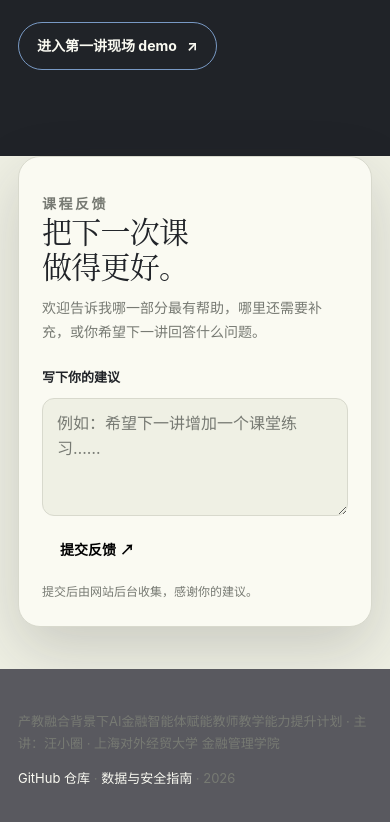
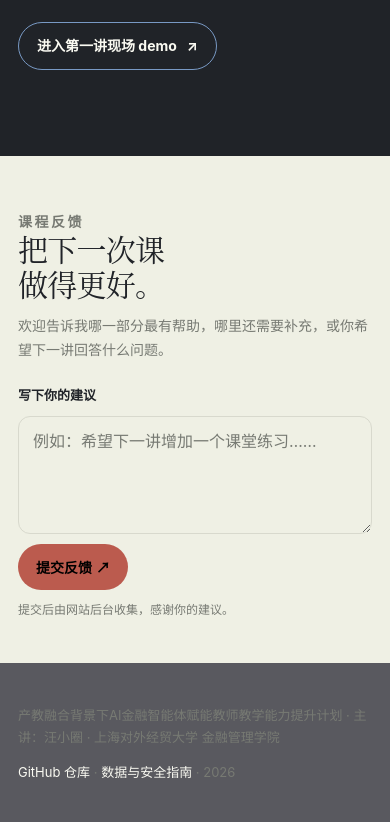
Before and after one commit to xqwang-sh/ai-agent, a plain HTML site: page index.html in a window 390 px wide. Shown: the part 4611-5433 px from the top of the page. Drawn offline with Linux system fonts and the light colour scheme.

Commit message:
Place homepage feedback directly on the page background
Removes the raised feedback card styling while preserving the Netlify Forms submission flow.

```diff
--- a/index.html
+++ b/index.html
@@ -109,8 +109,8 @@
     .closing h2 { max-width: 650px; font-size: clamp(34px, 4.4vw, 53px); line-height: 1.17; }
     .closing p { max-width: 560px; margin: 17px 0 0; color: #d8d9cd; }
     .closing .button-secondary { color: var(--paper); background: transparent; border-color: var(--blue); }
-    .feedback-section { padding: 0 0 58px; background: var(--deck); }
-    .feedback-bar { display: grid; grid-template-columns: minmax(0, .78fr) minmax(320px, 1.22fr); gap: 30px; align-items: center; padding: 30px; background: var(--paper); border: 1px solid var(--line); border-radius: 22px; box-shadow: var(--shadow); }
+    .feedback-section { padding: 58px 0; background: var(--deck); }
+    .feedback-bar { display: grid; grid-template-columns: minmax(0, .78fr) minmax(320px, 1.22fr); gap: 30px; align-items: center; }
     .feedback-bar h2 { color: var(--ink); font-size: clamp(30px, 4vw, 44px); line-height: 1.15; }
     .feedback-bar > div > p { margin: 12px 0 0; color: var(--muted); font-size: 14px; }
     .feedback-form { display: grid; gap: 10px; }
@@ -119,7 +119,7 @@
     .feedback-form textarea::placeholder { color: var(--muted); }
     .feedback-form textarea:focus { outline: 3px solid rgba(120,153,196,.35); outline-offset: 2px; border-color: var(--blue); }
     .feedback-form-row { display: flex; align-items: center; flex-wrap: wrap; gap: 12px; }
-    .feedback-submit { border: 0; cursor: pointer; background: var(--red); }
+    .feedback-submit { border: 0; cursor: pointer; background: var(--coral); }
     .feedback-submit:hover, .feedback-submit:focus-visible { background: #a64e44; }
     .feedback-note { margin: 0 !important; color: var(--muted); font-size: 12px !important; }
     .feedback-honeypot { display: none; }
@@ -150,8 +150,8 @@
       .path-grid, .detail-grid { grid-template-columns: 1fr; }
       .path-card { min-height: auto; }
       .detail-card { padding: 25px 22px; }
-      .feedback-section { padding-bottom: 42px; }
-      .feedback-bar { grid-template-columns: 1fr; gap: 22px; padding: 23px; }
+      .feedback-section { padding: 42px 0; }
+      .feedback-bar { grid-template-columns: 1fr; gap: 22px; }
       .footer-inner { display: block; }
       .footer-inner p + p { margin-top: 8px; }
     }
```
